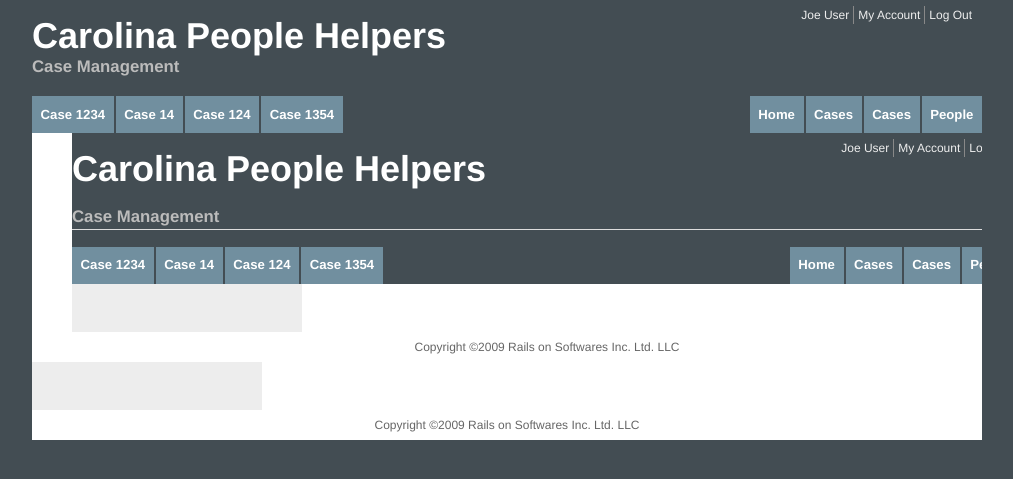
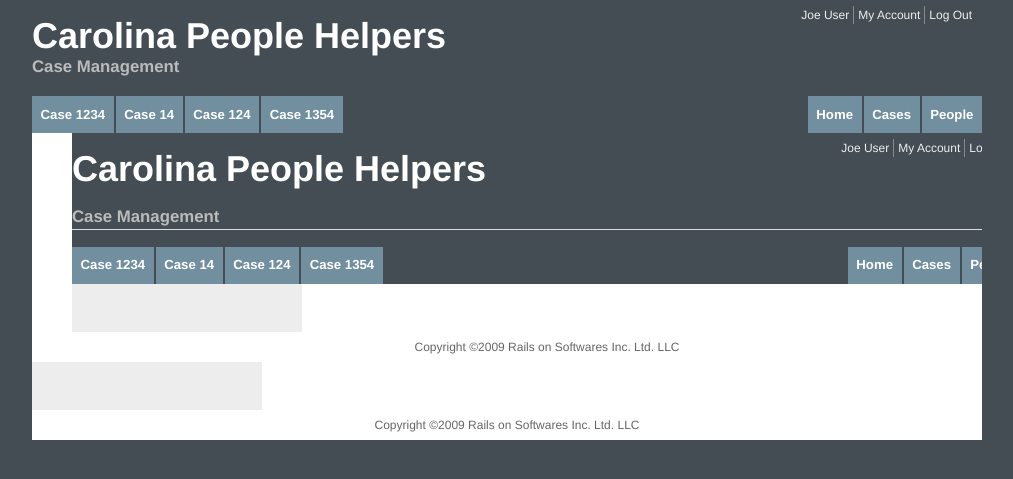
Before and after one commit to arvanasse/social_safety_net, a Rails app: template app/views/layouts/application.html.haml in a window 1280 px wide. Shown: the top 479 px of the page, without its empty margins (133-1146 px from the left). Run offline with Rails 7, Linux system fonts and the light colour scheme; the template is opened without the code that fills it, so the values that code supplies are empty; some libraries are stand-ins or nearby versions.

Commit message:
Removed extry kase tab' :

```diff
--- a/app/views/layouts/application.html.haml
+++ b/app/views/layouts/application.html.haml
@@ -14,7 +14,6 @@
         %ul.tabs.right
           %li{:class=>(controller.action_name == 'dashboard' ? 'selected' : nil)}= link_to("Home", dashboard_site_path)
           %li{:class=>(controller.action_name == 'cases' ? 'selected' : nil)}= link_to("Cases", cases_site_path)
-          %li= link_to("Cases", root_path)
           %li{:class => (controller.action_name == 'list' ? 'selected' : nil)}= link_to("People", list_site_path)
         %ul.tabs
           %li= link_to("Case 1234", root_path)
```
